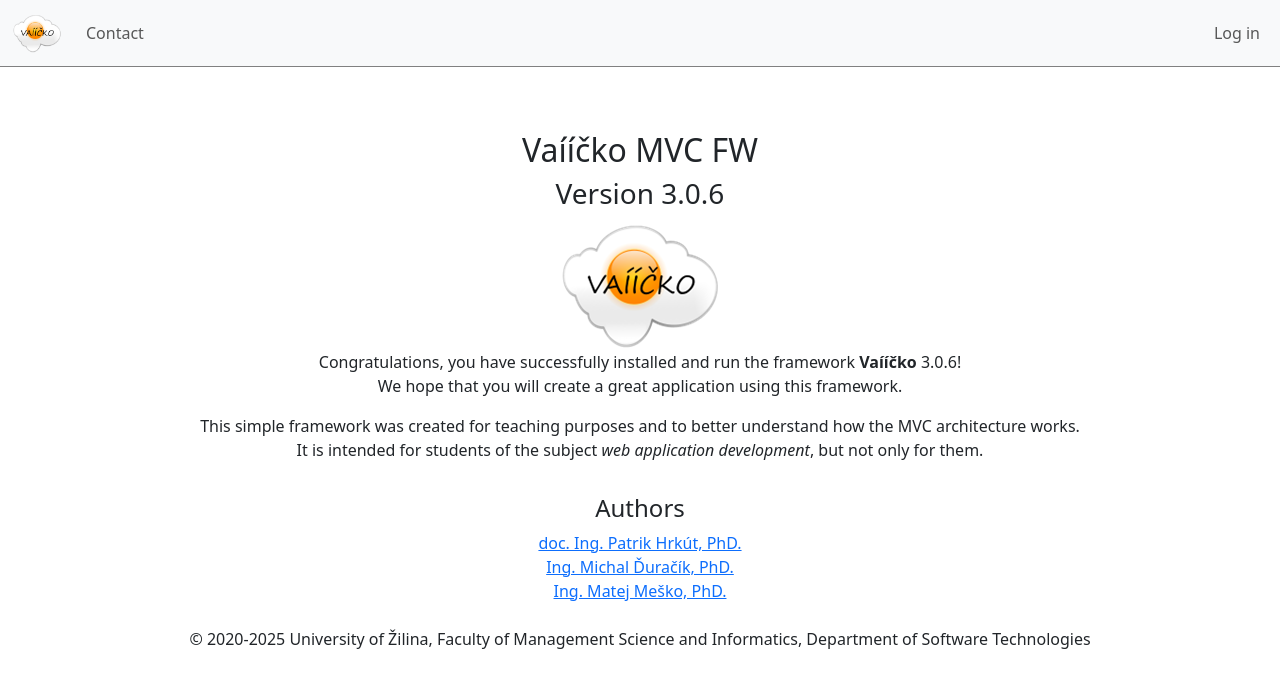
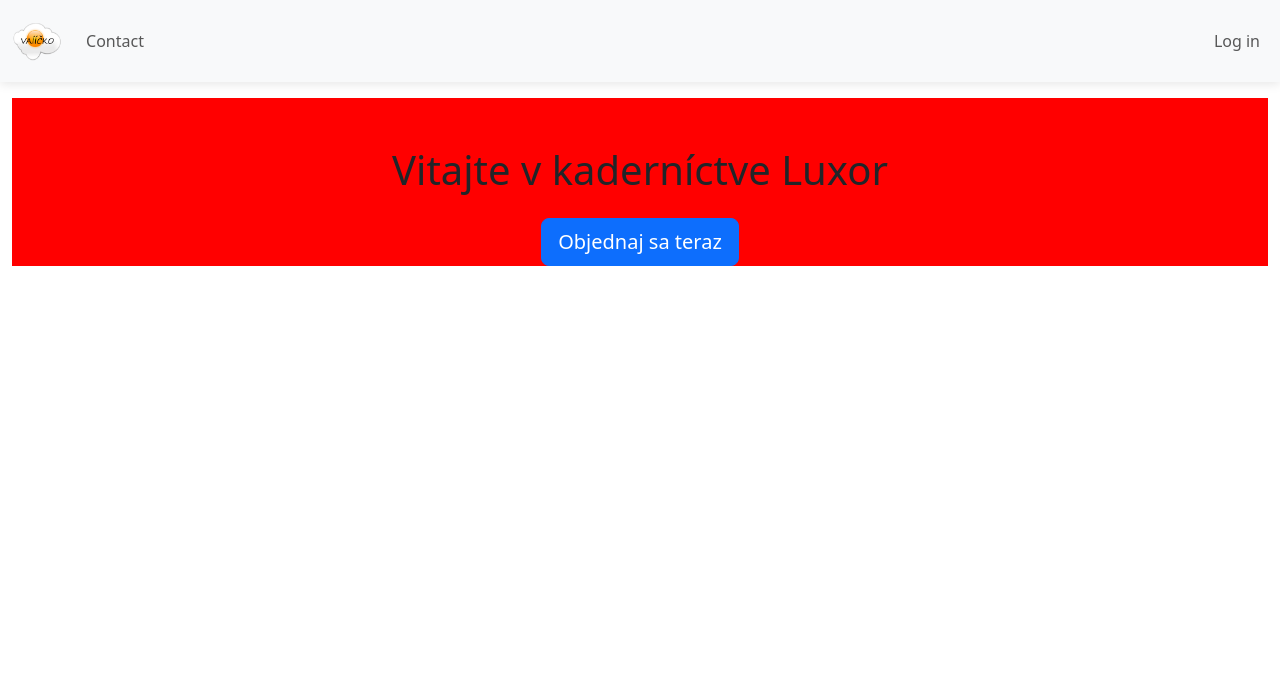
Before and after one commit to Marek218/Rutsek_VAII, a PHP site: page / in a window 1280 px wide. Shown: the top 688 px of the page. Run offline with PHP 8.4, Linux system fonts and the light colour scheme.

Commit message:
Update index view and styles for Luxor hair salon theme

```diff
--- a/App/Views/Home/index.view.php
+++ b/App/Views/Home/index.view.php
@@ -2,38 +2,21 @@
 
 /** @var \Framework\Support\LinkGenerator $link */
 ?>
-
+<link rel="stylesheet" href="<?= $link->asset('css/root.css') ?>">
 <div class="container-fluid">
     <div class="row">
         <div class="col mt-5">
             <div class="text-center">
-                <h2>Vaííčko MVC FW</h2>
-                <h3>Version <?= App\Configuration::FW_VERSION ?></h3>
-                <img src="<?= $link->asset('images/vaiicko_logo.png') ?>" alt="Framework Logo">
-                <p>
-                    Congratulations, you have successfully installed and run the framework
-                    <strong>Vaííčko</strong> <?= App\Configuration::FW_VERSION ?>!<br>
-                    We hope that you will create a great application using this framework.<br>
-                </p>
-                <p>
-                    This simple framework was created for teaching purposes and to better understand how the MVC
-                    architecture works.<br>
-                    It is intended for students of the subject <em>web application development</em>, but not only
-                    for them.
-                </p>
+                <h1>Vitajte v kaderníctve Luxor</h1>
+
             </div>
         </div>
     </div>
     <div class="row mt-3">
         <div class="col text-center">
-            <h4>Authors</h4>
-            <div>
-                <a href="mailto:Patrik.Hrkut@fri.uniza.sk">doc. Ing. Patrik Hrkút, PhD.</a><br>
-                <a href="mailto:Michal.Duracik@fri.uniza.sk">Ing. Michal Ďuračík, PhD.</a><br>
-                <a href="mailto:Matej.Mesko@fri.uniza.sk">Ing. Matej Meško, PhD.</a><br><br>
-                &copy; 2020-<?= date('Y') ?> University of Žilina, Faculty of Management Science and Informatics,
-                Department of Software Technologies
-            </div>
+        <button class="btn btn-primary btn-lg" onclick="location.href='<?= $link->url('home.contact') ?>'">
+            Objednaj sa teraz
+        </button>
         </div>
     </div>
 </div>
--- /dev/null
+++ b/public/css/root.css
@@ -0,0 +1,21 @@
+* {
+    margin: 0;
+    padding: 0;
+    box-sizing: border-box;
+}
+.navbar {
+    padding: 1rem 0;
+    position: sticky;
+    top: 0;
+    z-index: 1000;
+    box-shadow: 0 2px 10px rgba(0,0,0,0.1);
+    width: 100%;
+}
+.navbar-brand img {
+    height: 40px;
+    width: auto;
+    max-height: 60px;
+}
+.container-fluid {
+    /*background-color: #ffffff;*/
+}
--- a/public/css/styl.css
+++ b/public/css/styl.css
@@ -1,7 +1,3 @@
-.navbar {
-    border-bottom: 1px solid grey;
+.web-content {
+    background-color: red;
 }
-
-.navbar-brand img {
-    width: 50px;
-}
```
